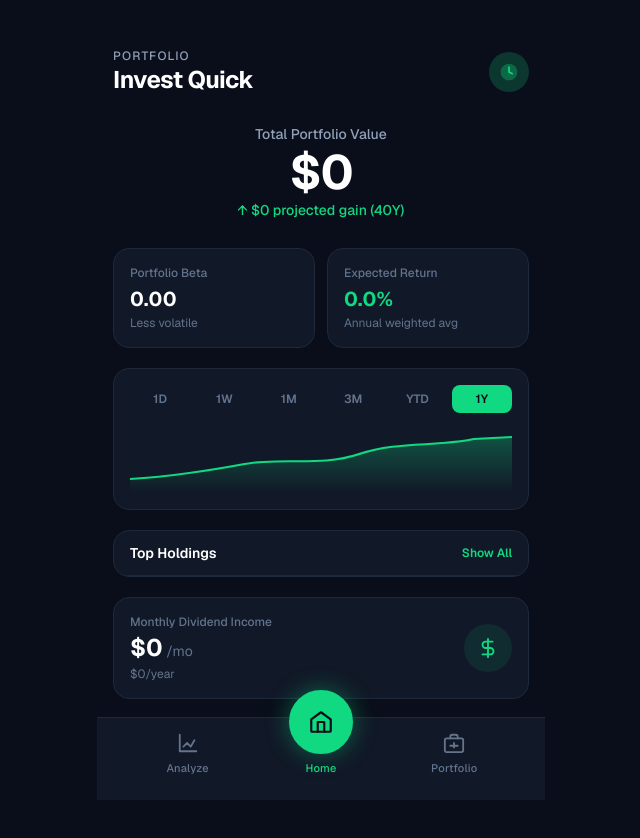
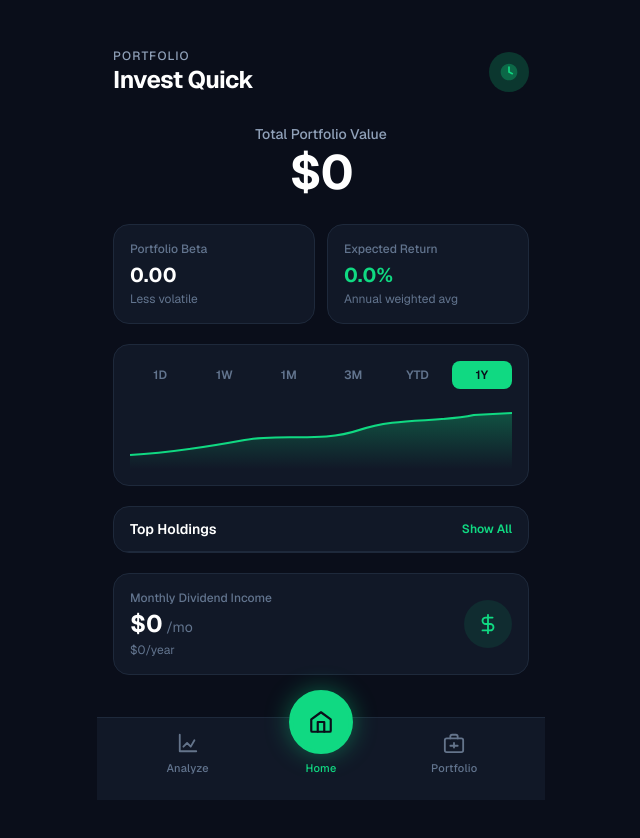
Before and after one commit to calebbradleyy4-spec/invest-quick, a Next.js app: page / in a window 1280 px wide. Shown: the top 838 px of the page, without its empty margins (319-959 px from the left). Built offline with nearby package versions, Linux system fonts and the light colour scheme.

Commit message:
fix: remove projected future value from home tab

```diff
--- a/app/components/HomeTab.tsx
+++ b/app/components/HomeTab.tsx
@@ -2,7 +2,7 @@
 
 import { useState } from 'react';
 import { Holding } from '../lib/types';
-import { calculatePortfolio, totalProjected, fmt$, fmtPct, HOLDING_COLORS } from '../lib/calculations';
+import { calculatePortfolio, fmt$, fmtPct, HOLDING_COLORS } from '../lib/calculations';
 
 const TIME_RANGES = ['1D', '1W', '1M', '3M', 'YTD', '1Y'];
 
@@ -25,8 +25,6 @@ export default function HomeTab({ holdings }: HomeTabProps) {
   const sorted = [...holdings].sort((a, b) => b.amountInvested - a.amountInvested);
   const displayed = showAll ? sorted : sorted.slice(0, 3);
 
-  const projected40Y = totalProjected(holdings, 40);
-
   return (
     <div className="px-4 pt-12 pb-4 space-y-5">
       {/* Header */}
@@ -48,9 +46,6 @@ export default function HomeTab({ holdings }: HomeTabProps) {
         <p className="text-slate-400 text-sm font-medium mb-1">Total Portfolio Value</p>
         <p className="text-white text-5xl font-bold tracking-tight">
           {fmt$(stats.totalValue)}
-        </p>
-        <p className="text-[#10d982] text-sm mt-1 font-medium">
-          ↑ {fmt$(projected40Y - stats.totalValue)} projected gain (40Y)
         </p>
       </div>
 
@@ -122,10 +117,9 @@ export default function HomeTab({ holdings }: HomeTabProps) {
           </button>
         </div>
         <div className="divide-y divide-[#1e293b]">
-          {displayed.map((h, i) => {
+          {displayed.map((h) => {
             const colorIndex = holdings.indexOf(h);
             const color = HOLDING_COLORS[colorIndex % HOLDING_COLORS.length];
-            const proj40 = h.amountInvested * Math.pow(1 + h.expectedReturn, 40);
             return (
               <div key={h.id} className="flex items-center px-4 py-3.5 gap-3">
                 <div
@@ -140,7 +134,6 @@ export default function HomeTab({ holdings }: HomeTabProps) {
                 </div>
                 <div className="text-right flex-shrink-0">
                   <p className="text-white text-sm font-semibold">{fmt$(h.amountInvested)}</p>
-                  <p className="text-[#10d982] text-xs font-medium">{fmt$(proj40)} / 40Y</p>
                 </div>
               </div>
             );
```
